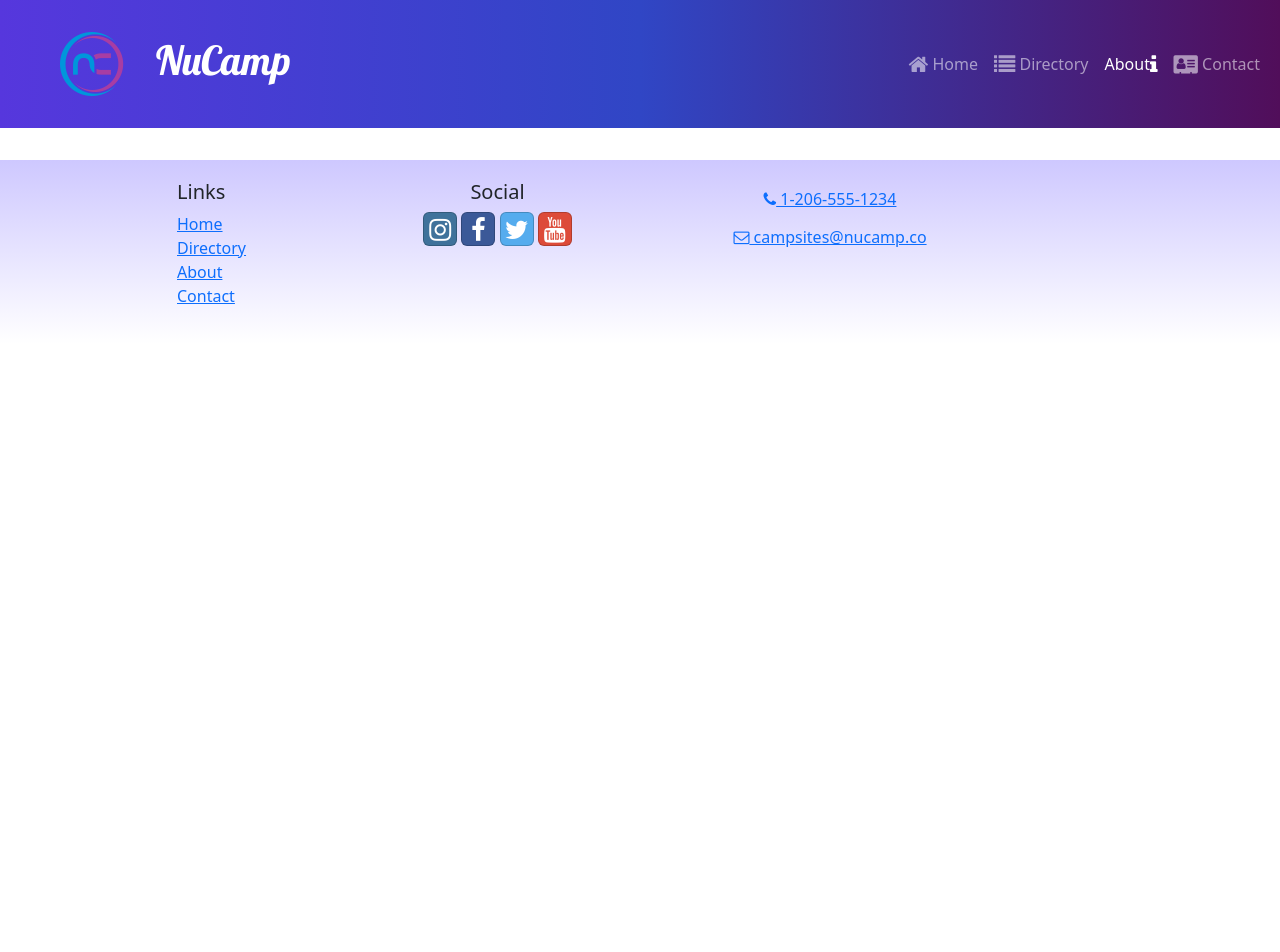
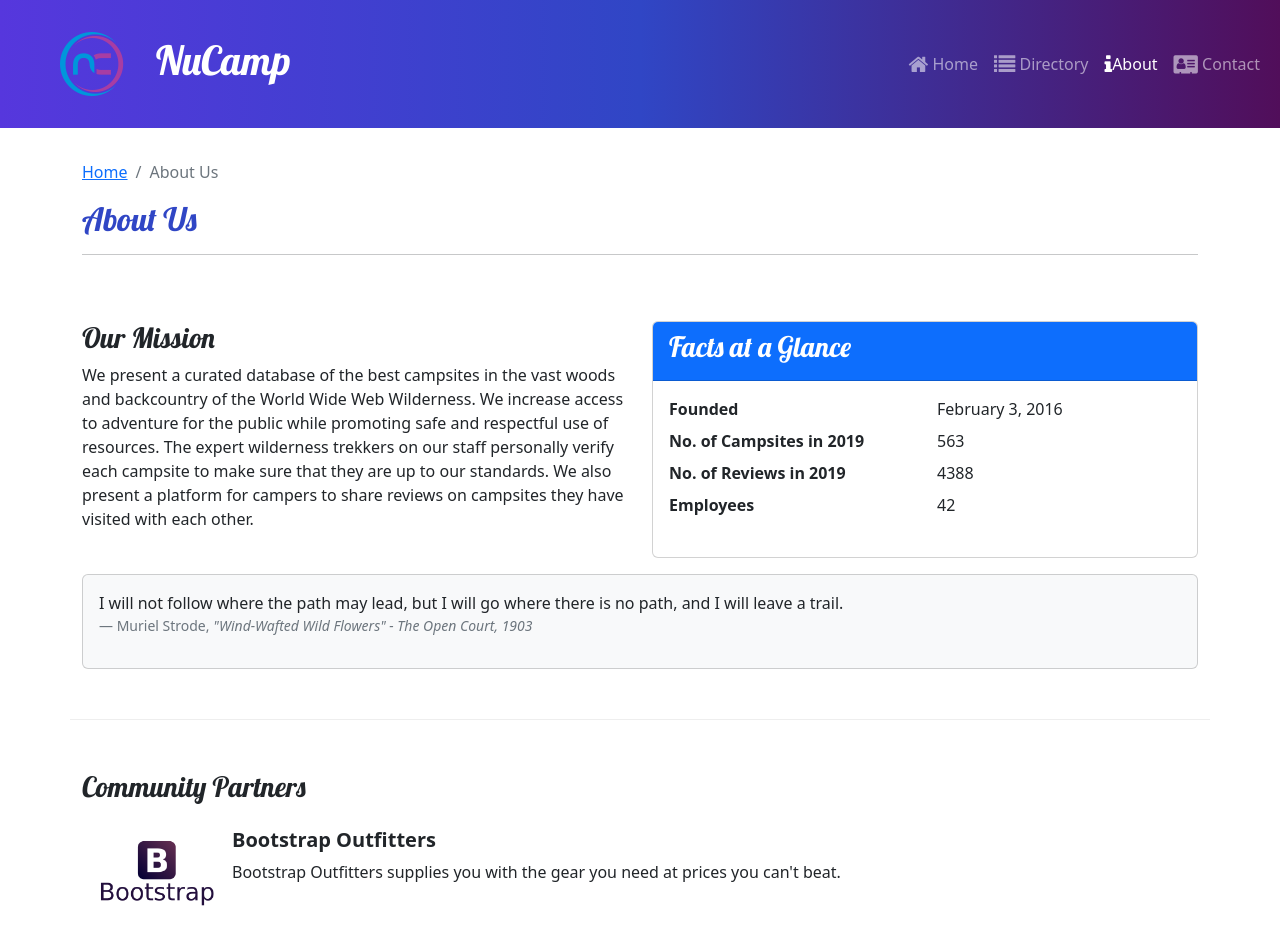
Before and after one commit to mamypoco/nucampsite-react-new, a React (Create React App) app: page /about in a window 1280 px wide. Shown: the top 952 px of the page. Before the commit the page ends 800 px from the top, so only its background shows below. Built offline with nearby package versions, Linux system fonts and the light colour scheme.

Commit message:
w2 workshop module

```diff
--- a/src/App.js
+++ b/src/App.js
@@ -5,6 +5,7 @@ import Header from "./components/Header";
 import Footer from "./components/Footer";
 import CampsitesDirectoryPage from "./pages/CampsitesDirectoryPage";
 import CampsiteDetailPage from "./pages/CampsiteDetailPage";
+import AboutPage from "./pages/AboutPage";
 import "./App.css";
 
 function App() {
@@ -19,6 +20,7 @@ function App() {
                path="directory/:campsiteId"
                element={<CampsiteDetailPage />}
             />
+            <Route path="about" element={<AboutPage />} />
          </Routes>
          <Footer />
       </div>
--- a/src/components/Header.js
+++ b/src/components/Header.js
@@ -36,8 +36,8 @@ const Header = () => {
                <NavItem>
                   <NavLink className="nav-link" to="/about">
                      {" "}
+                     <i className="fa fa-info fa-lg" />
                      About
-                     <i className="fa fa-info fa-lg" />
                   </NavLink>
                </NavItem>
                <NavItem>
--- a/src/features/display/DisplayList.js
+++ b/src/features/display/DisplayList.js
@@ -2,10 +2,15 @@ import { Col, Row } from "reactstrap";
 import DisplayCard from "./DisplayCard";
 import { selectFeaturedCampsite } from "../campsites/campsitesSlice";
 import { selectFeaturedPromotion } from "../promotions/promotionsSlice";
+import { selectFeaturedPartner } from "../partners/partnersSlice";
 
 const DisplayList = () => {
-   const items = [selectFeaturedCampsite(), selectFeaturedPromotion()];
-   //left is featuredCampsite, the right is featuredPromotion, so order matters.
+   const items = [
+      selectFeaturedCampsite(),
+      selectFeaturedPromotion(),
+      selectFeaturedPartner(),
+   ];
+   //order matters: left is featuredCampsite, the right is featuredPromotion.
    return (
       <Row>
          {items.map((item, idx) => {
--- /dev/null
+++ b/src/features/partners/Partner.js
@@ -0,0 +1,18 @@
+const Partner = ({ partner }) => {
+   if (partner) {
+      const { image, name, description } = partner;
+
+      return (
+         <>
+            <img src={image} alt={name} style={{ width: "150px" }} />
+            <div>
+               <h5 className="fw-bold">{name}</h5>
+               {description}
+            </div>
+         </>
+      );
+   }
+   return null;
+};
+
+export default Partner;
--- /dev/null
+++ b/src/features/partners/PartnersList.js
@@ -0,0 +1,21 @@
+import { Col } from "reactstrap";
+import Partner from "./Partner";
+import { selectAllPartners } from "./partnersSlice";
+
+const PartnersList = () => {
+   const partners = selectAllPartners();
+
+   return (
+      <Col className="mt-4">
+         {partners.map((partner) => {
+            return (
+               <div className="d-flex mb-5" key={partner.id}>
+                  <Partner partner={partner} />
+               </div>
+            );
+         })}
+      </Col>
+   );
+};
+
+export default PartnersList;
--- /dev/null
+++ b/src/features/partners/partnersSlice.js
@@ -0,0 +1,9 @@
+import { PARTNERS } from "../../app/shared/PARTNERS";
+
+export const selectAllPartners = () => {
+   return PARTNERS;
+};
+
+export const selectFeaturedPartner = () => {
+   return PARTNERS.find((partner) => partner.featured);
+};
--- /dev/null
+++ b/src/pages/AboutPage.js
@@ -0,0 +1,71 @@
+import { Col, Row, Container, Card, CardBody, CardHeader } from "reactstrap";
+import SubHeader from "../components/SubHeader";
+import PartnersList from "../features/partners/PartnersList";
+
+const AboutPage = () => {
+   return (
+      <Container>
+         <SubHeader current="About Us" />
+         <Row className="row-content">
+            <Col sm="6">
+               <h3>Our Mission</h3>
+               <p>
+                  We present a curated database of the best campsites in the
+                  vast woods and backcountry of the World Wide Web Wilderness.
+                  We increase access to adventure for the public while promoting
+                  safe and respectful use of resources. The expert wilderness
+                  trekkers on our staff personally verify each campsite to make
+                  sure that they are up to our standards. We also present a
+                  platform for campers to share reviews on campsites they have
+                  visited with each other.
+               </p>
+            </Col>
+            <Col sm="6">
+               <Card>
+                  <CardHeader className="bg-primary text-white">
+                     <h3>Facts at a Glance</h3>
+                  </CardHeader>
+                  <CardBody>
+                     <dl className="row">
+                        <dt className="col-6">Founded</dt>
+                        <dd className="col-6">February 3, 2016</dd>
+                        <dt className="col-6">No. of Campsites in 2019</dt>
+                        <dd className="col-6">563</dd>
+                        <dt className="col-6">No. of Reviews in 2019</dt>
+                        <dd className="col-6">4388</dd>
+                        <dt className="col-6">Employees</dt>
+                        <dd className="col-6">42</dd>
+                     </dl>
+                  </CardBody>
+               </Card>
+            </Col>
+            <Col>
+               <Card className="bg-light mt-3">
+                  <CardBody>
+                     <blockquote clasName="blockquote">
+                        <p>
+                           I will not follow where the path may lead, but I will
+                           go where there is no path, and I will leave a trail.
+                        </p>
+                        <footer className="blockquote-footer">
+                           Muriel Strode,{" "}
+                           <cite title="Source Title">
+                              "Wind-Wafted Wild Flowers" - The Open Court, 1903
+                           </cite>
+                        </footer>
+                     </blockquote>
+                  </CardBody>
+               </Card>
+            </Col>
+         </Row>
+         <Row className="row-content">
+            <Col className="xs=12">
+               <h3>Community Partners</h3>
+               <PartnersList />
+            </Col>
+         </Row>
+      </Container>
+   );
+};
+
+export default AboutPage;
--- a/src/pages/CampsiteDetailPage.js
+++ b/src/pages/CampsiteDetailPage.js
@@ -4,7 +4,6 @@ import { selectCampsiteById } from "../features/campsites/campsitesSlice";
 import CampsiteDetail from "../features/campsites/CampsiteDetail";
 import CommentsList from "../features/comments/CommentsList";
 import SubHeader from "../components/SubHeader";
-import { current } from "@reduxjs/toolkit";
 
 const CampsiteDetailPage = () => {
    const { campsiteId } = useParams();
```
Also changed, not shown: 1 other file (tests, documents, lock files or other folders).
